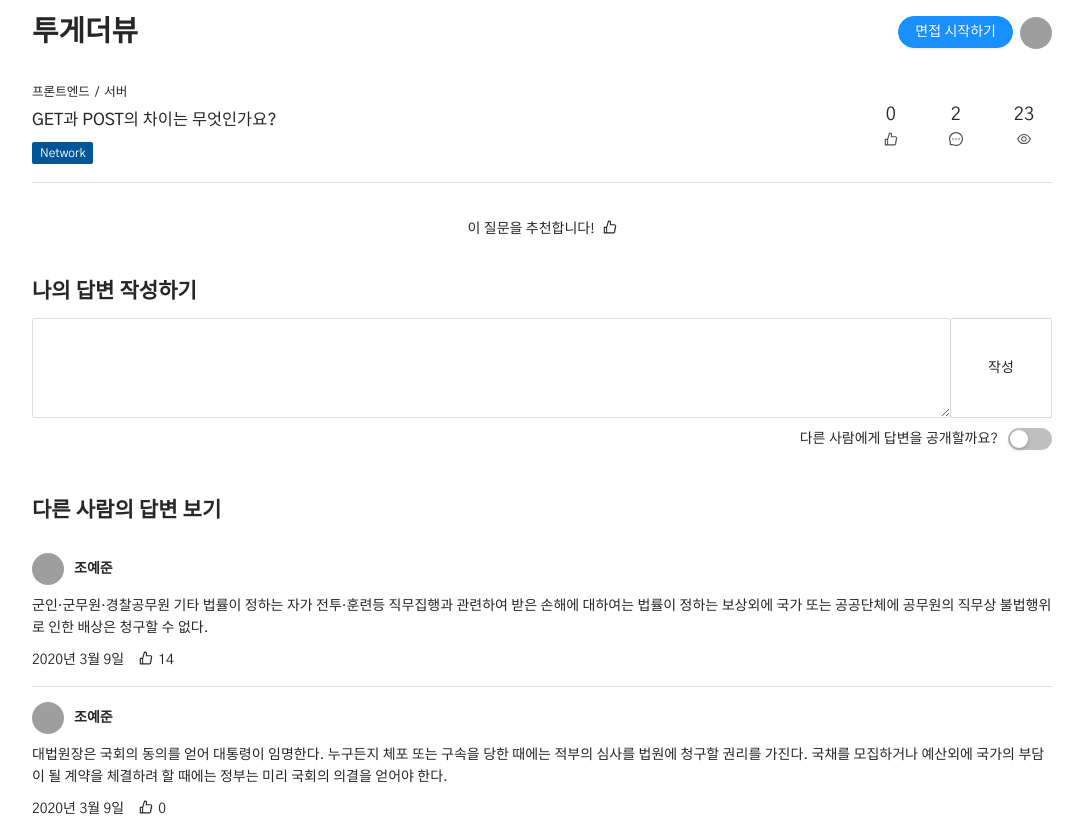
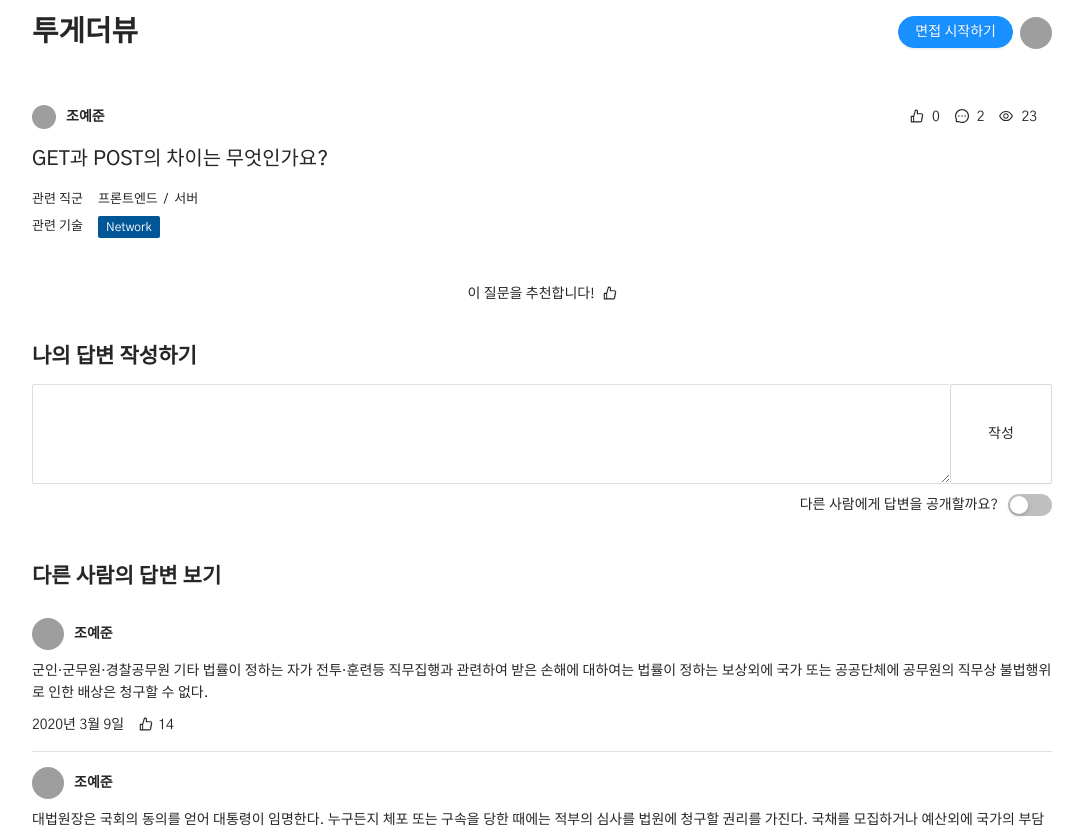
Before and after one commit to togather-view/togather-view-demo, a Next.js app: page /question/10 in a window 1280 px wide. Shown: the top 828 px of the page, without its empty margins (98-1181 px from the left). Built offline with nearby package versions, Linux system fonts and the light colour scheme; grey boxes are pictures that could not be loaded.

Commit message:
feat: QuestionDetail component 스타일링

```diff
--- /dev/null
+++ b/src/components/question/QuestionDetail.component.tsx
@@ -0,0 +1,69 @@
+import { memo } from "react";
+import { EyeOutlined, LikeOutlined, MessageOutlined } from "@ant-design/icons";
+
+// component
+import TagComponent from "@src/components/common/Tag.component";
+
+// interface
+import { Question } from "@src/interface/interface";
+
+// styles
+import styles from "@src/styles/components/Question.module.scss";
+import { Avatar } from "antd";
+import { myAccount } from "@dummy/user.data";
+
+interface Props {
+  question: Question;
+}
+
+function QuestionDetailComponent({ question }: Props) {
+  return (
+    <div className={styles.detailContainer}>
+      <div className={styles.header}>
+        <div className={styles.createdInfo}>
+          <Avatar src={myAccount.avatarUrl} size="small" />
+          <p className={styles.name}>
+            {myAccount.familyName}
+            {myAccount.firstName}
+          </p>
+        </div>
+        <div className={styles.info}>
+          <div className={styles.element}>
+            <LikeOutlined className={styles.icon} />
+            <div className={styles.count}>0</div>
+          </div>
+          <div className={styles.element}>
+            <MessageOutlined className={styles.icon} />
+            <div className={styles.count}>2</div>
+          </div>
+          <div className={styles.element}>
+            <EyeOutlined className={styles.icon} />
+            <div className={styles.count}>23</div>
+          </div>
+        </div>
+      </div>
+      {/*  질문 내용 */}
+      <h3 className={styles.contents}>{question.contents}</h3>
+      {/* 직군 */}
+      <div className={styles.tagContainer}>
+        <p className={styles.label}>관련 직군</p>
+        <div className={styles.group}>
+          {question.jobGroup.map((x) => (
+            <span key={x.id}>{x.name}</span>
+          ))}
+        </div>
+      </div>
+      {/*  관련 기술 */}
+      <div className={styles.tagContainer}>
+        <p className={styles.label}>관련 기술</p>
+        <div className={styles.techList}>
+          {question.techList.map((x) => (
+            <TagComponent key={x.id} title={x.name} color={x.color} />
+          ))}
+        </div>
+      </div>
+    </div>
+  );
+}
+
+export default memo(QuestionDetailComponent);
--- a/src/pages/question/[questionId]/index.tsx
+++ b/src/pages/question/[questionId]/index.tsx
@@ -11,7 +11,7 @@ import { Question } from "@src/interface/interface";
 
 // component
 import LayoutComponent from "@src/components/common/Layout.component";
-import QuestionListElement from "@src/components/question/QuestionListElement.component";
+import QuestionDetailComponent from "@src/components/question/QuestionDetail.component";
 import QuestionAnswerComponent from "@src/components/question/QuestionAnswer.component";
 
 // styles
@@ -25,8 +25,9 @@ function QuestionDetailPage({ questionId }) {
 
   return (
     <LayoutComponent>
+      <div>
         <section>
-        <QuestionListElement question={question} />
+          <QuestionDetailComponent question={question} />
           <Button className={styles.likeQuestionButton} type="text">
             이 질문을 추천합니다! <LikeOutlined className={styles.icon} />
           </Button>
@@ -48,6 +49,7 @@ function QuestionDetailPage({ questionId }) {
             <QuestionAnswerComponent key={x.id} answer={x} />
           ))}
         </section>
+      </div>
     </LayoutComponent>
   );
 }
--- a/src/styles/components/Question.module.scss
+++ b/src/styles/components/Question.module.scss
@@ -90,3 +90,79 @@
     }
   }
 }
+
+
+.detailContainer {
+  margin: 40px 0;
+
+  @include tablet {
+    margin: 20px 0;
+  }
+
+  .header {
+    display: flex;
+    align-items: center;
+    justify-content: space-between;
+    margin-bottom: 15px;
+
+    .createdInfo {
+      display: flex;
+      align-items: center;
+      gap: 10px;
+
+      .name {
+        font-weight: bold;
+      }
+
+      p {
+        margin-bottom: 0;
+      }
+    }
+
+    .info {
+      display: flex;
+      align-items: center;
+
+      .element {
+        margin-right: 15px;
+
+        .icon {
+          display: inline;
+          margin-right: 8px;
+        }
+
+        .count {
+          display: inline;
+
+        }
+      }
+    }
+
+  }
+
+  h3 {
+    font-size: 1.24rem;
+    margin-bottom: 15px;
+  }
+
+  .tagContainer {
+    display: flex;
+    align-items: center;
+    gap: 15px;
+    margin-bottom: 5px;
+
+    font-size: small;
+
+    p {
+      margin-bottom: 0;
+    }
+
+    .group {
+      :not(:last-child):after {
+        content: "/";
+        margin: 0 6px;
+      }
+    }
+  }
+
+}
```
Lines whose indentation alone changed are shown as unchanged.
